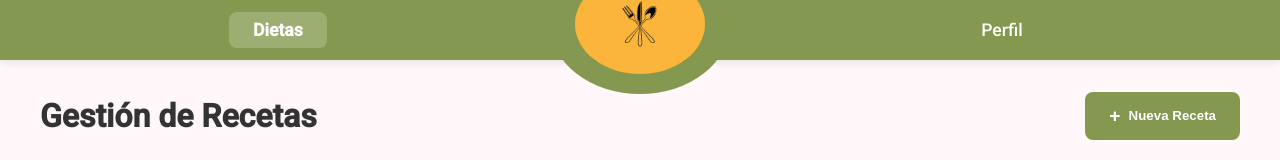
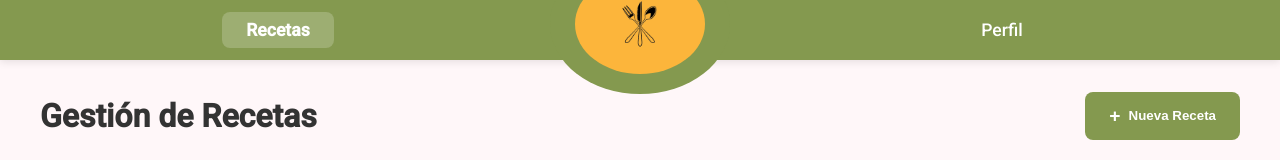
Before and after one commit to gatoaeroespacial/NutrimateFront, an Angular app: page /admin/dietas in a window 1280 px wide. Shown: the top 160 px of the page. Built offline with nearby package versions, Linux system fonts and the light colour scheme.

Commit message:
Cambio de nombre pestaña admin/dietas

```diff
--- a/src/app/shared/components/admin-navbar/admin-navbar.html
+++ b/src/app/shared/components/admin-navbar/admin-navbar.html
@@ -1,7 +1,7 @@
 <nav class="navbar">
     <div class="nav-container">
         <div class="nav-links">
-            <a routerLink="/admin/dietas" routerLinkActive="active" class="nav-link">Dietas</a>
+            <a routerLink="/admin/dietas" routerLinkActive="active" class="nav-link">Recetas</a>
         </div>
 
         <div class="ghost-logo"></div>
```
